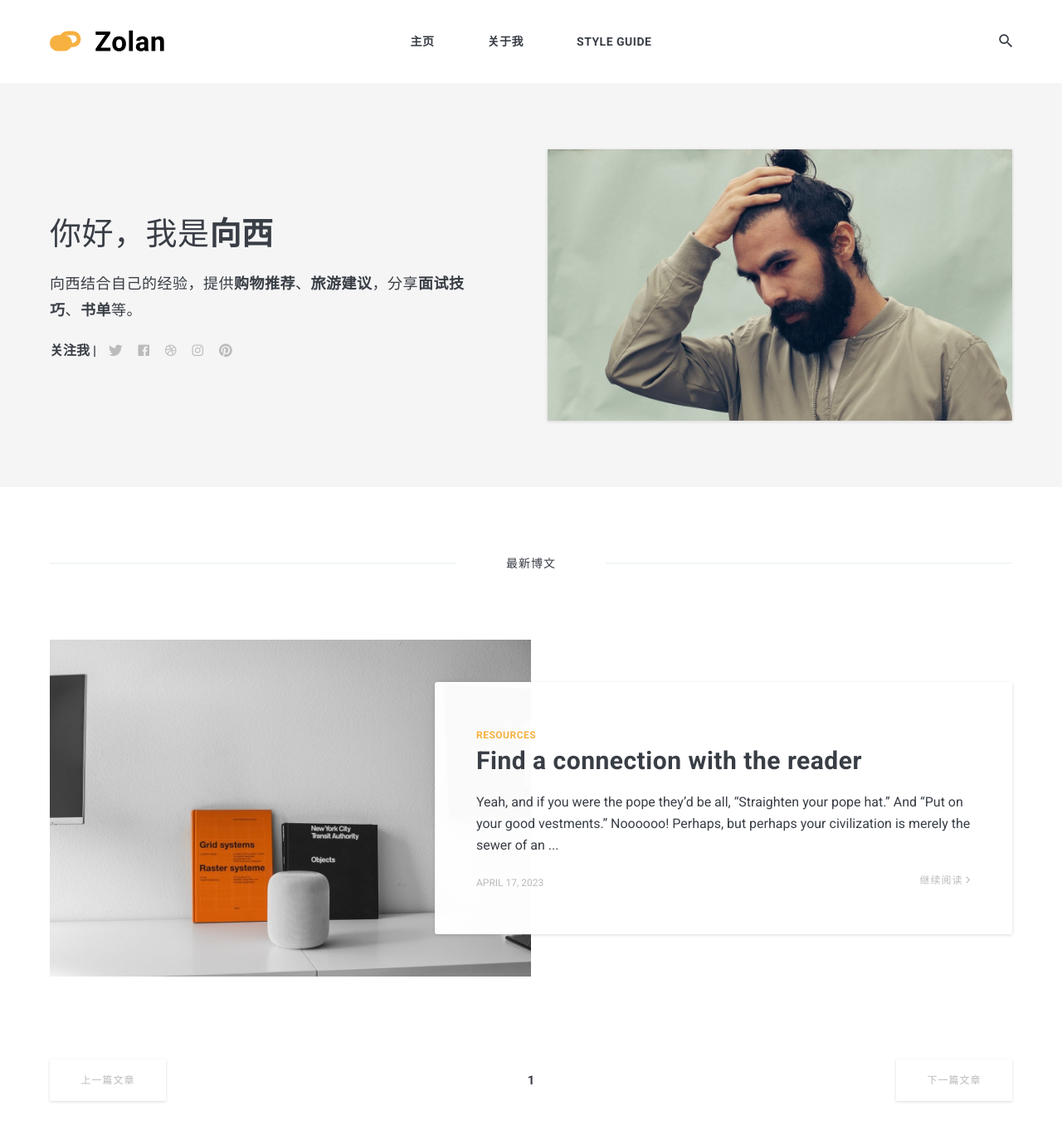
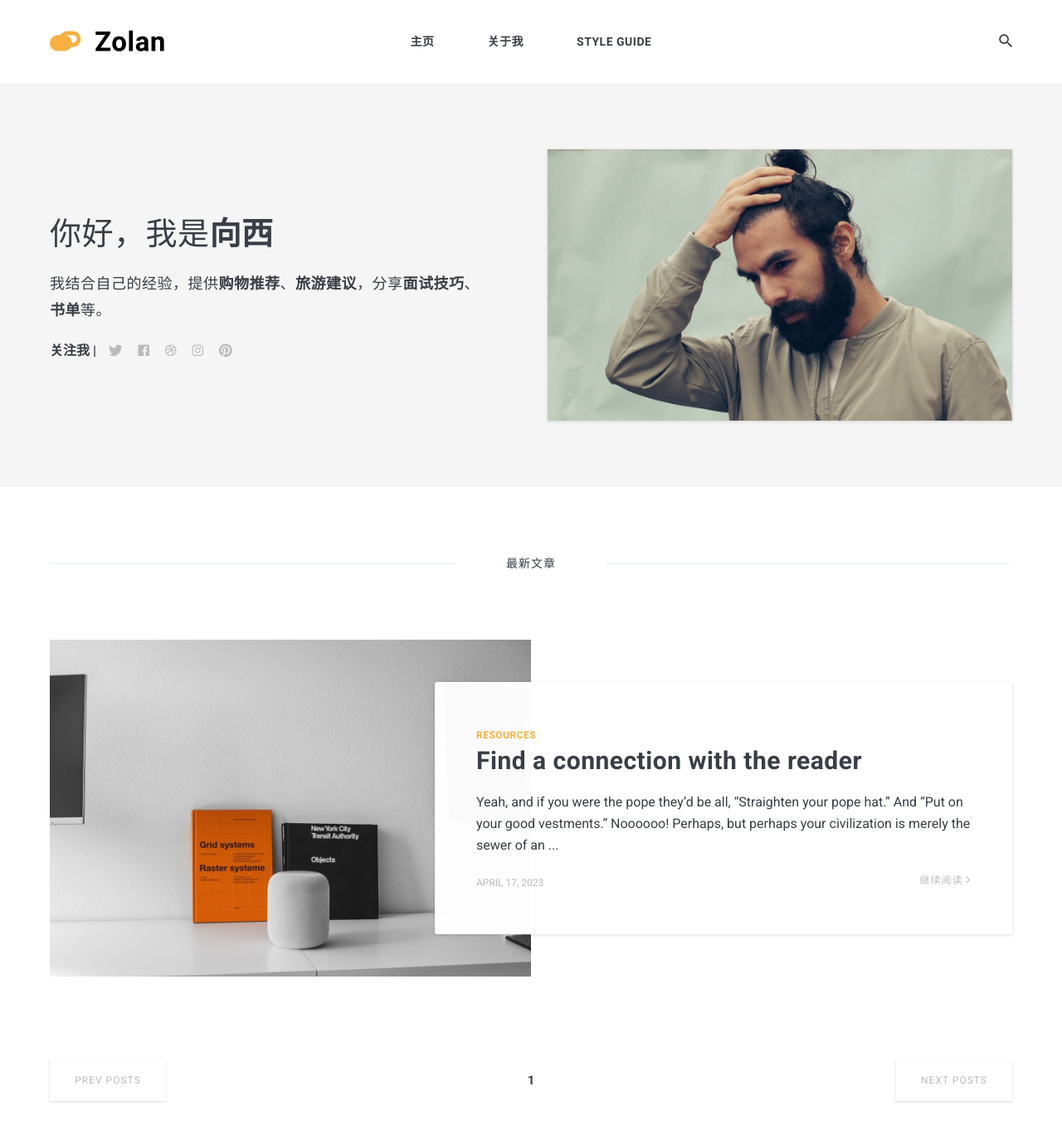
Before and after one commit to xiangxinotes/xiangxinotes.github.io, a Jekyll site: the page built from index.html, in a window 1280 px wide and 1400 px high. Shown: the top 1368 px of the window at 83% size. Built offline with Jekyll 4.4.1, drawn with Linux system fonts in a browser that asks for light colours; nearby versions of some CDN libraries; the list of posts is cut into pages by our own code.

Commit message:
Upload Intial

```diff
--- a/_config.yml
+++ b/_config.yml
@@ -1,4 +1,4 @@
-baseurl: "/xiangxi" # the subpath of your site, e.g. /blog
+baseurl: "/" # the subpath of your site, e.g. /blog
 url: "" # the base hostname & protocol for your site, e.g. http://example.com
 
 
--- a/_data/settings.yml
+++ b/_data/settings.yml
@@ -11,7 +11,7 @@ author:
   name: 向西
   image: 01.jpg
   say-hello: 你好，我是<strong>向西</strong>
-  bio: 向西结合自己的经验，提供<strong>购物推荐</strong>、<strong>旅游建议</strong>，分享<strong>面试技巧</strong>、<strong>书单</strong>等。
+  bio: 我结合自己的经验，提供<strong>购物推荐</strong>、<strong>旅游建议</strong>，分享<strong>面试技巧</strong>、<strong>书单</strong>等。
 
 
 #-------------------------------
--- a/_includes/pagination.html
+++ b/_includes/pagination.html
@@ -5,13 +5,13 @@
       {% if paginator.previous_page %}
 
       {% if paginator.previous_page == 1 %}
-        <a class="previous-link" href="{{ site.baseurl }}/">上一篇文章</a>
+        <a class="previous-link" href="{{ site.baseurl }}/">Prev Posts</a>
       {% else %}
-        <a class="previous-link" href="{{ site.baseurl }}/page/{{ paginator.previous_page }}/">上一篇文章</a>
+        <a class="previous-link" href="{{ site.baseurl }}/page/{{ paginator.previous_page }}/">Prev Posts</a>
       {% endif %}
 
       {% else %}
-        <span class="disabled">上一篇文章</span>
+        <span class="disabled">Prev Posts</span>
       {% endif %}
 
       <div class="counter-box">
@@ -33,9 +33,9 @@
       </div>
 
       {% if paginator.next_page %}
-      <a class="next-link" href="{{ site.baseurl }}/page/{{ paginator.next_page }}/">下一篇文章</a>
+      <a class="next-link" href="{{ site.baseurl }}/page/{{ paginator.next_page }}/">Next Posts</a>
       {% else %}
-        <span class="disabled">下一篇文章</span>
+        <span class="disabled">Next Posts</span>
       {% endif %}
 
 
--- a/index.html
+++ b/index.html
@@ -7,7 +7,7 @@ layout: default
 	<div class="row">
 		<div class="col col-12">
 			{% if site.posts.size > 0 %}
-				<h4 class="lates-title">最新博文</h4>
+				<h4 class="lates-title">最新文章</h4>
 			{% endif %}
 		</div>
 	</div>
```
